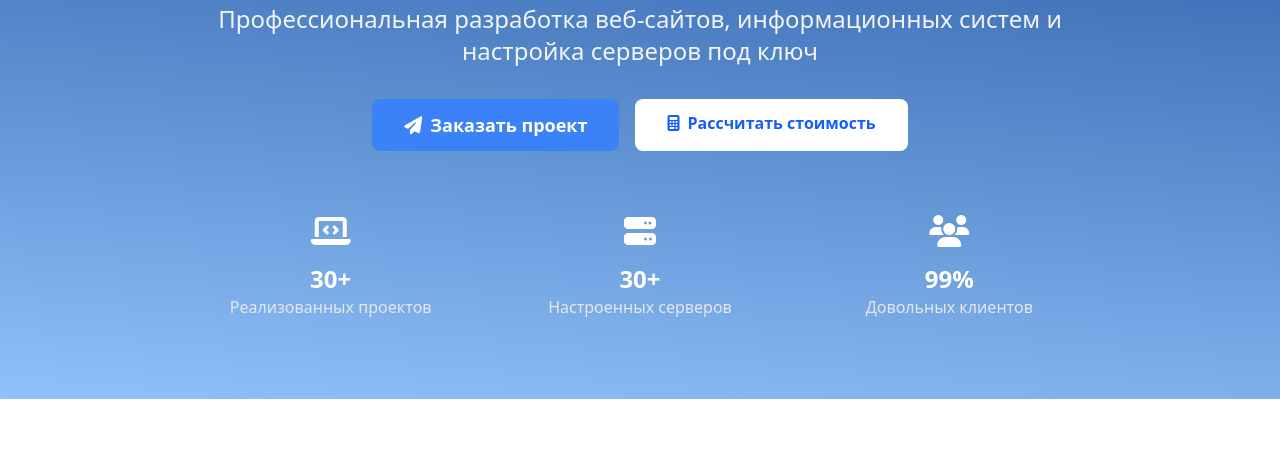
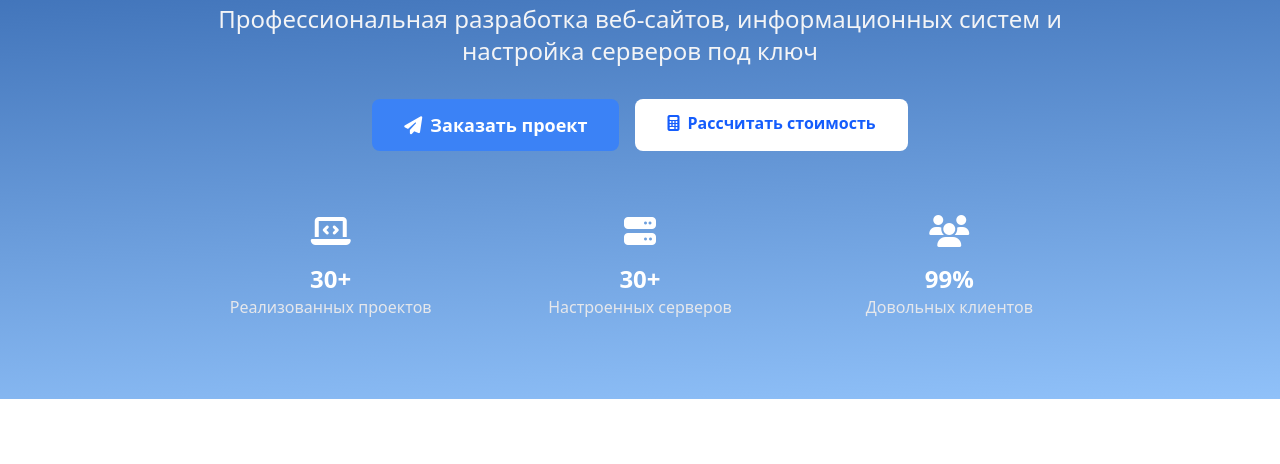
Before and after one commit to novozhilovsergeydisk/dev-infra, a website: page index.html in a window 1280 px wide. Shown: the part 213-677 px from the top of the page. Drawn offline with nearby package versions, Linux system fonts and the light colour scheme.

Commit message:
fix: поправить css для блока hero

```diff
--- a/index.html
+++ b/index.html
@@ -101,7 +101,7 @@
 
         /* Hero gradient background */
         .hero-gradient {
-            background: linear-gradient(185deg, #1f539f 0%, #90c1f9 100%);
+            background: linear-gradient(177deg, #1f539f 0%, #90c1f9 100%);
         }
 
         .dark .hero-gradient {
```
